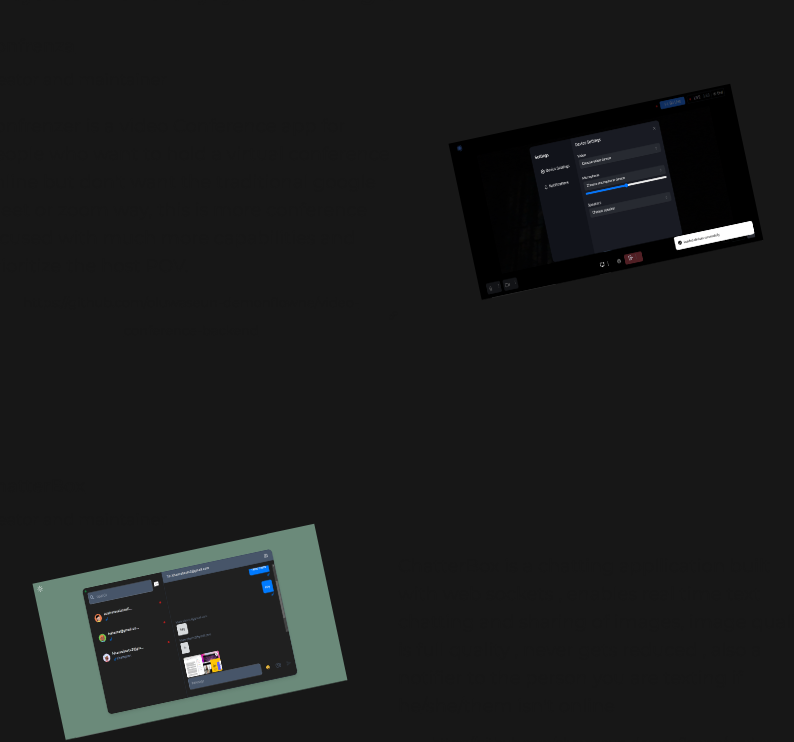
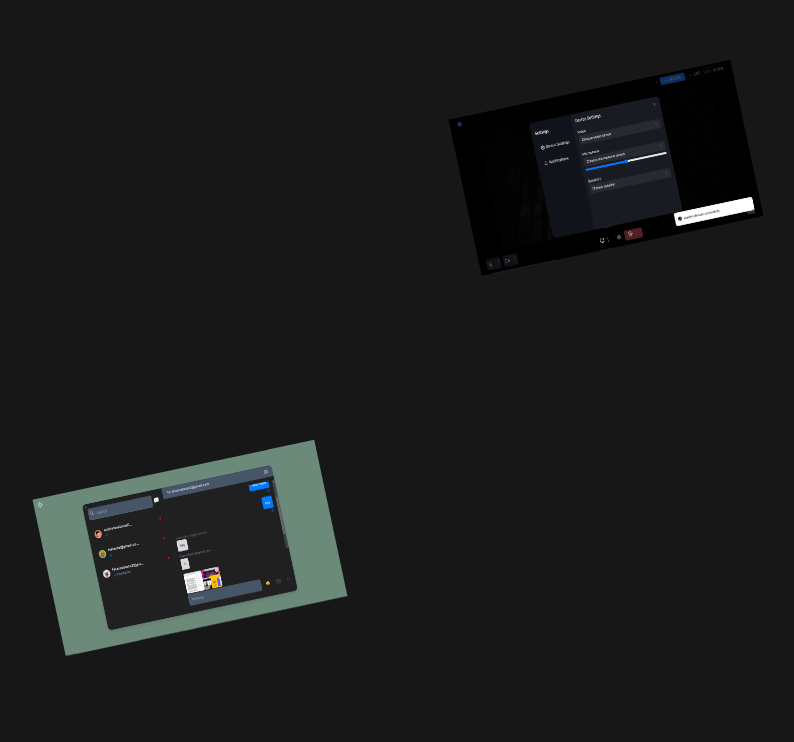
Before and after one commit to oluwaseun-demonflowne/my-port, a Next.js app: page / in a window 1280 px wide. Shown: the part 523-1265 px from the top of the page, without its empty margins (242-1036 px from the left). Built offline with nearby package versions, Linux system fonts and the light colour scheme.

Commit message:
changed font

```diff
--- a/src/app/components/FirstPage/Projects.tsx
+++ b/src/app/components/FirstPage/Projects.tsx
@@ -10,7 +10,7 @@
       <h1 className="text-2xl mt-6 font-semibold">
         Projects i have enjoyed working on
       </h1>
-      <div className="flex flex-col gap-32">
+      <div className="flex flex-col gap-24">
         <div className="flex flex-col gap-2">
           <h1 className="text-lg font-medium underline">Confrenza</h1>
           <p>creator and maintainer</p>
--- a/src/app/components/FirstPage/SocialLinks.tsx
+++ b/src/app/components/FirstPage/SocialLinks.tsx
@@ -9,7 +9,7 @@
   return (
     <div className="space-y-2">
       <p className="font-light">Want to contact me ?</p>
-      <div className="flex gap-7">
+      <div className="flex flex-wrap gap-7">
         <button className="flex gap-2 items-center">
           <LuGithub />
           <Link
--- a/src/app/layout.tsx
+++ b/src/app/layout.tsx
@@ -1,8 +1,8 @@
 import type { Metadata } from "next";
 import "./globals.css";
-import { Montserrat } from "next/font/google";
+import { Oxanium } from "next/font/google";
 
-const inter = Montserrat({ subsets: ["latin"] });
+const inter = Oxanium({ subsets: ["latin"] });
 
 export const metadata: Metadata = {
   title: "Create Next App",
```
